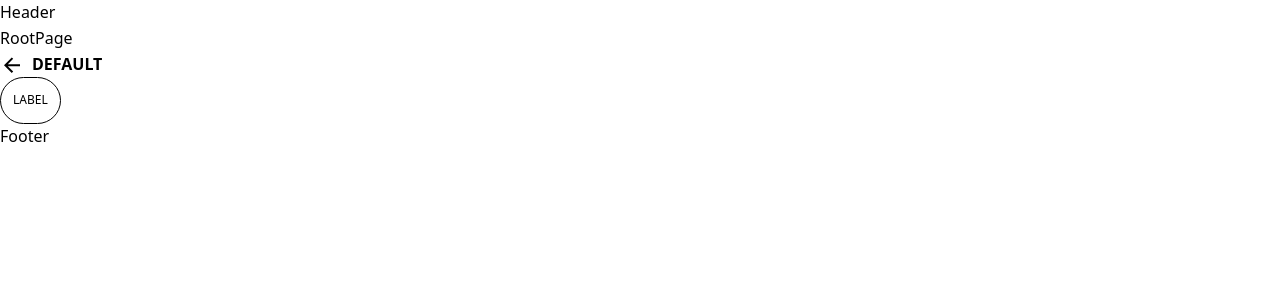
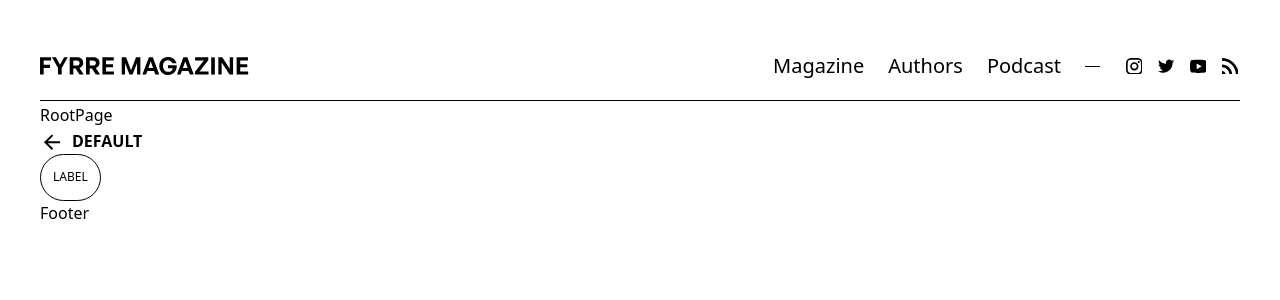
Before and after one commit to longtrq26/fyrre-magazine, a Next.js app: page / in a window 1280 px wide. Shown: the top 300 px of the page. Built offline with nearby package versions, Linux system fonts and the light colour scheme.

Commit message:
feat: implement site header

```diff
--- a/src/app/(frontend)/(root)/layout.tsx
+++ b/src/app/(frontend)/(root)/layout.tsx
@@ -4,11 +4,11 @@ import { ReactNode } from 'react'
 
 const RootLayout = ({ children }: { children: ReactNode }) => {
   return (
-    <>
+    <div className="w-full overflow-hidden p-[1.25rem_1.5rem] md:p-[3rem_2.5rem]">
       <Header />
       <div className="t-default bg-bg-default text-t-default">{children}</div>
       <Footer />
-    </>
+    </div>
   )
 }
 
--- a/src/app/globals.css
+++ b/src/app/globals.css
@@ -168,7 +168,7 @@
     @apply font-general-sans text-[1rem] leading-[180%] font-semibold;
   }
   .t-medium {
-    @apply font-general-sans text-[1.25rem];
+    @apply font-general-sans text-[1.25rem] leading-[180%];
   }
   .t-medium-500 {
     @apply font-general-sans text-[1.25rem] leading-[180%] font-medium;
--- a/src/components/shared/layout/header.tsx
+++ b/src/components/shared/layout/header.tsx
@@ -1,5 +1,152 @@
+'use client'
+
+import ICArrow from '@/components/icons/ICArrow'
+import ICInstagram from '@/components/icons/ICInstagram'
+import ICRss from '@/components/icons/ICRss'
+import ICTwitter from '@/components/icons/ICTwitter'
+import ICYoutube from '@/components/icons/ICYoutube'
+import {
+  Drawer,
+  DrawerContent,
+  DrawerHeader,
+  DrawerTitle,
+  DrawerTrigger,
+} from '@/components/ui/drawer'
+import { useGSAP } from '@gsap/react'
+import gsap from 'gsap'
+import Image from 'next/image'
+import Link from 'next/link'
+import { useRef, useState } from 'react'
+
+const NAV_ITEMS = [
+  { label: 'Magazine', href: '/magazine' },
+  { label: 'Authors', href: '/authors' },
+  { label: 'Podcast', href: '/podcast' },
+]
+
+const SOCIAL_ITEMS = [
+  { id: 'ig', label: 'Instagram', icon: ICInstagram, href: 'https://instagram.com/...' },
+  { id: 'tw', label: 'Twitter', icon: ICTwitter, href: 'https://twitter.com/...' },
+  { id: 'yt', label: 'Youtube', icon: ICYoutube, href: 'https://youtube.com/...' },
+  { id: 'rss', label: 'RSS', icon: ICRss, href: '/rss' },
+]
+
 const Header = () => {
-  return <div>Header</div>
+  const [isOpen, setIsOpen] = useState(false)
+  const line1Ref = useRef(null)
+  const line2Ref = useRef(null)
+
+  useGSAP(() => {
+    if (isOpen) {
+      // Chuyển thành dấu X
+      gsap.to(line1Ref.current, {
+        rotationZ: 45, // Sử dụng rotationZ
+        y: 5,
+        duration: 0.3,
+        ease: 'power2.inOut',
+        force3D: true, // Ép render bằng GPU
+      })
+      gsap.to(line2Ref.current, {
+        rotationZ: -45,
+        y: -5,
+        duration: 0.3,
+        ease: 'power2.inOut',
+        force3D: true,
+      })
+    } else {
+      // Trở lại 2 gạch
+      gsap.to([line1Ref.current, line2Ref.current], {
+        rotationZ: 0,
+        y: 0,
+        duration: 0.3,
+        ease: 'power2.inOut',
+        force3D: true,
+      })
+    }
+  }, [isOpen])
+
+  return (
+    <header className="border-border-default flex w-full items-center justify-between border-b pb-[1rem]">
+      {/* logo */}
+      <Link
+        href={'/'}
+        className="relative block h-[0.875rem] w-[10rem] md:h-[1.122rem] md:w-[13.073rem]"
+      >
+        <Image src={'/logo.svg'} alt="Fyrre Magazine" fill priority className="object-contain" />
+      </Link>
+
+      {/* desktop */}
+      <div className="hidden items-center gap-[1.5rem] md:flex">
+        {/* navigation */}
+        <nav className="flex items-center gap-[1.5rem]">
+          {NAV_ITEMS.map((item) => (
+            <Link key={item.href} href={item.href} className="t-medium">
+              {item.label}
+            </Link>
+          ))}
+        </nav>
+
+        {/* separator */}
+        <div className="bg-border-default h-px w-[0.938rem]" />
+
+        {/* socials */}
+        <div className="flex items-center gap-[0.75rem]">
+          {SOCIAL_ITEMS.map((item) => {
+            const Icon = item.icon
+            return (
+              <Link
+                key={item.id}
+                href={item.href}
+                aria-label={item.label}
+                className="flex size-[1.25rem] items-center justify-center"
+              >
+                <Icon className="fill-icon-default size-[1.042rem]" />
+              </Link>
+            )
+          })}
+        </div>
+      </div>
+
+      {/* mobile */}
+      <div className="md:hidden">
+        <Drawer direction="bottom" open={isOpen} onOpenChange={setIsOpen}>
+          <DrawerTrigger asChild>
+            <button className="flex h-[1.25rem] w-[1.75rem] flex-col items-end justify-center gap-[0.5rem]">
+              <span
+                ref={line1Ref}
+                className="bg-border-default block h-[0.094rem] w-full origin-center will-change-transform"
+                style={{ backfaceVisibility: 'hidden' }}
+              ></span>
+              <span
+                ref={line2Ref}
+                className="bg-border-default block h-[0.094rem] w-full origin-center will-change-transform"
+                style={{ backfaceVisibility: 'hidden' }}
+              ></span>
+            </button>
+          </DrawerTrigger>
+
+          <DrawerContent className="flex flex-col p-[1.25rem_1.5rem]">
+            <DrawerHeader className="sr-only">
+              <DrawerTitle>Mobile Menu</DrawerTitle>
+            </DrawerHeader>
+
+            <nav className="mt-[2rem] flex flex-col gap-[1.5rem]">
+              {NAV_ITEMS.map((item) => (
+                <Link
+                  key={item.href}
+                  href={item.href}
+                  className="t-small border-border-default flex items-center justify-between border-b pb-[1rem] font-medium last:border-none last:pb-0"
+                  onClick={() => setIsOpen(false)}
+                >
+                  {item.label} <ICArrow className="fill-icon-default size-[0.875rem]" />
+                </Link>
+              ))}
+            </nav>
+          </DrawerContent>
+        </Drawer>
+      </div>
+    </header>
+  )
 }
 
 export default Header
```
Also changed, not shown: public/logo.svg (added).
